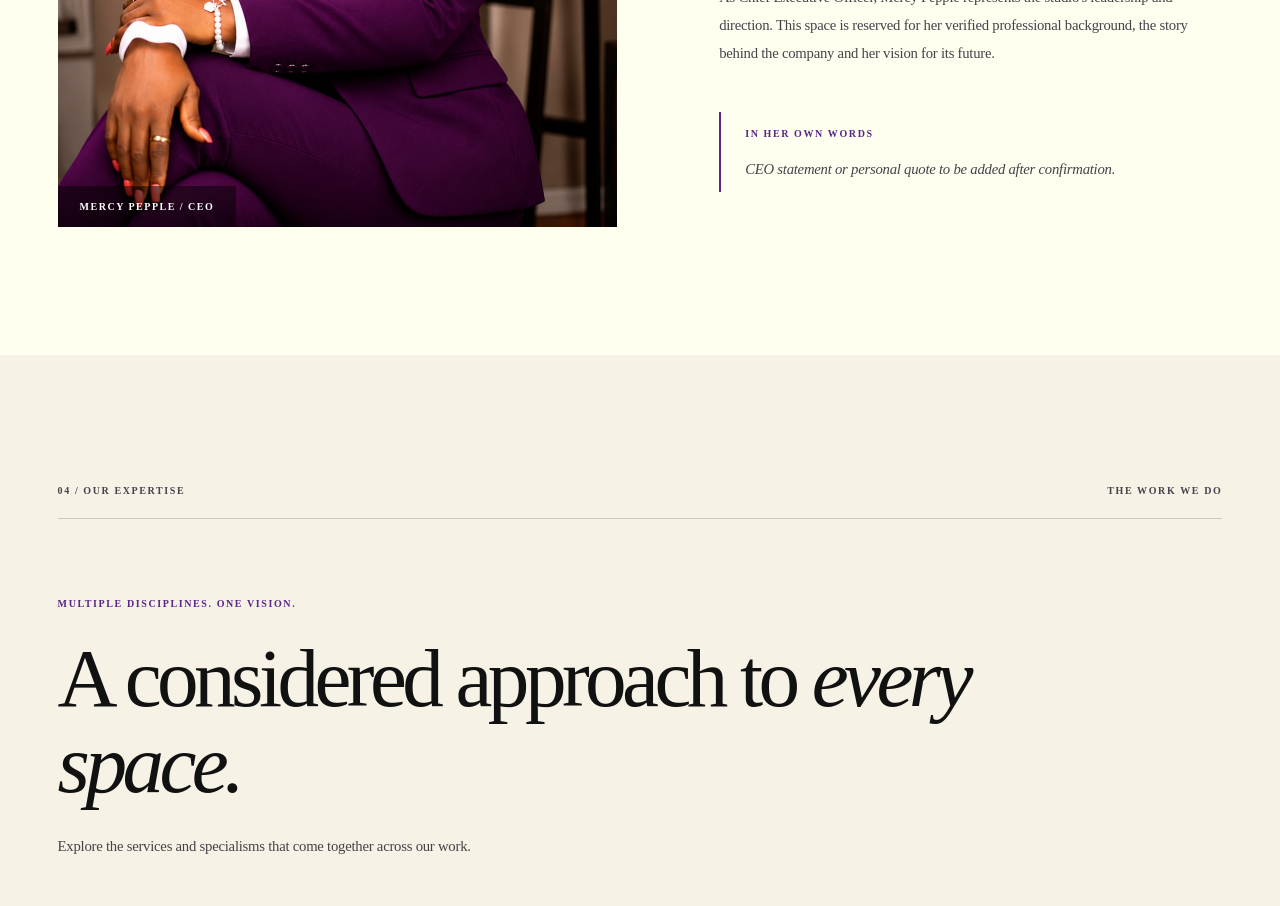
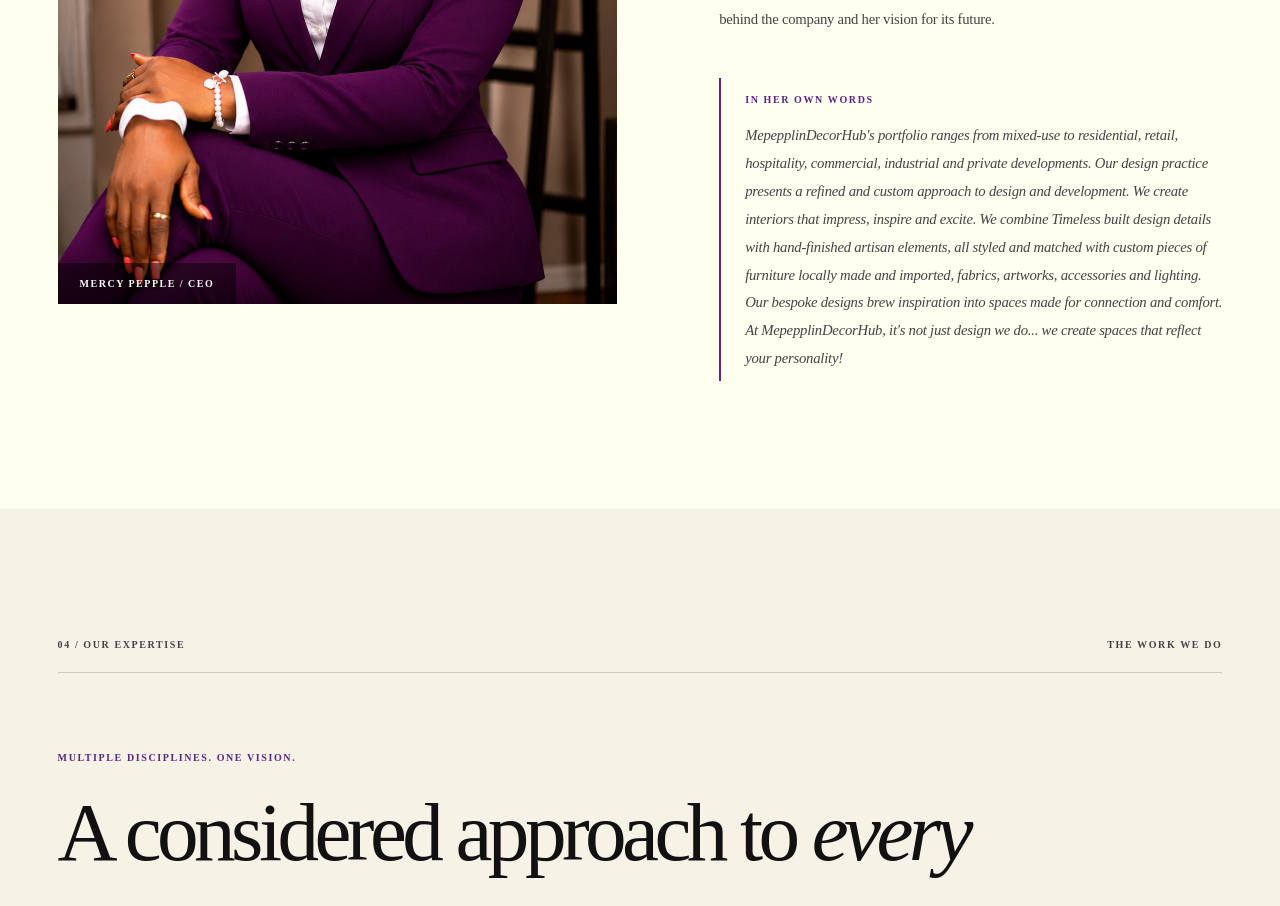
Before and after one commit to Ani-DEV2224/mepepplin-decor-hub, a Next.js app: page /about in a window 1280 px wide. Shown: the part 4880-5786 px from the top of the page. Built offline with nearby package versions, Linux system fonts and the light colour scheme; no server answers.

Commit message:
Replace CEO quote placeholder with approved CEO statement

```diff
--- a/src/components/website/about/MeetOurCeo.tsx
+++ b/src/components/website/about/MeetOurCeo.tsx
@@ -63,8 +63,7 @@ export default function MeetOurCEO() {
               <span>IN HER OWN WORDS</span>
 
               <p>
-                CEO statement or personal quote to be
-                added after confirmation.
+                MepepplinDecorHub&apos;s portfolio ranges from mixed-use to residential, retail, hospitality, commercial, industrial and private developments. Our design practice presents a refined and custom approach to design and development. We create interiors that impress, inspire and excite. We combine Timeless built design details with hand-finished artisan elements, all styled and matched with custom pieces of furniture locally made and imported, fabrics, artworks, accessories and lighting. Our bespoke designs brew inspiration into spaces made for connection and comfort. At MepepplinDecorHub, it&apos;s not just design we do... we create spaces that reflect your personality!
               </p>
             </div>
           </Reveal>
```
